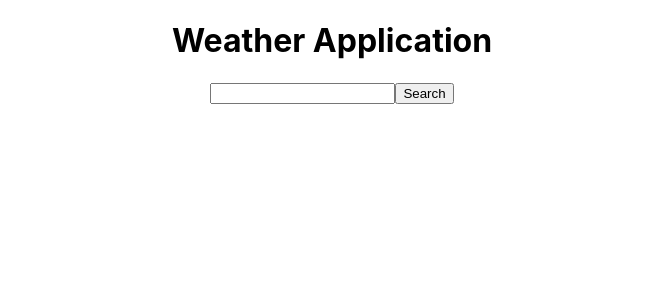
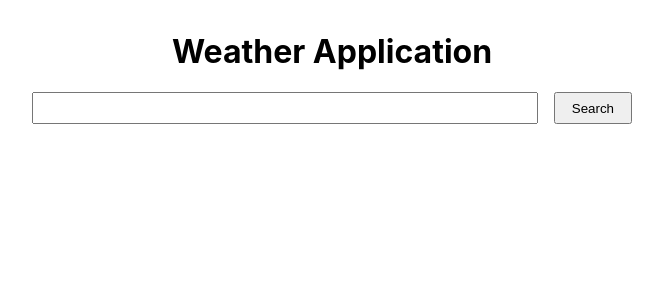
Before and after one commit to ArnoldGrosberg/weather-test, a React (Create React App) app: page / in a window 1280 px wide. Shown: the top 300 px of the page, without its empty margins (308-971 px from the left). Built offline with nearby package versions, Linux system fonts and the light colour scheme; what miragejs would draw is missing.

Commit message:
5. Make search a seperate component and 6. change the way how search looks and works

```diff
--- a/src/App.css
+++ b/src/App.css
@@ -1,4 +1,6 @@
 .App {
+  width: 600px;
+  margin: 2rem auto;
   text-align: center;
 }
 
@@ -32,6 +34,7 @@
   from {
     transform: rotate(0deg);
   }
+
   to {
     transform: rotate(360deg);
   }
--- a/src/App.js
+++ b/src/App.js
@@ -1,35 +1,14 @@
 import { useState } from 'react';
 import './App.css';
-
+import Search from './components/Search'
 import { createMockServer } from './createMockServer';
 
 if (process.env.NODE_ENV === 'development') {
   createMockServer();
 }
 
-function App() {
-  const [query, setQuery] = useState('');
-  const [searchResults, setSearchResults] = useState([])
+const WeatherApplication = () => {
   const [selected, setSelected] = useState([])
-
-  const inputChangeHandler = (event) => {
-    setQuery(event.target.value);
-  }
-
-  const buttonClickHandler = () => {
-    fetch(`http://api.openweathermap.org/geo/1.0/direct?q=${query}&limit=5`)
-      .then((result) => {
-        return result.json();
-      })
-      .then((cities) => {
-        setSearchResults(cities.map((city) => ({
-          name: city.name,
-          country: city.country,
-          lat: city.lat,
-          lon: city.lon
-        })))
-      })
-  }
 
   const selectCity = (city) => {
     setSelected([city, ...selected])
@@ -38,13 +17,7 @@ function App() {
   return (
     <div className="App">
       <h1>Weather Application</h1>
-      <input type="text" data-testid="search-input" onChange={inputChangeHandler} />
-      <button data-testid="search-button" onClick={buttonClickHandler}>Search</button>
-
-      <div data-testid="search-results">
-        {searchResults.map((city) => <div key={`${city.lat}-${city.lon}`} onClick={() => selectCity(city)}>{city.name}, {city.lat}, {city.lon}
-        </div>)}
-      </div>
+      <Search onSelectItem={selectCity}/>
 
       <div data-testid="my-weather-list">
         {selected && selected.map((city) => <div key={`${city.lat}-${city.lon}`}> {city.name}</div>)}
@@ -53,4 +26,4 @@ function App() {
   );
 }
 
-export default App;
+export default WeatherApplication;
--- /dev/null
+++ b/src/components/Search.css
@@ -0,0 +1,37 @@
+.input-container {
+    display: flex;
+    gap: 1rem;
+    align-items: center;
+}
+
+.input-container input {
+    padding: 0.4rem 1rem;
+    width: 100%;
+}
+
+.input-container button {
+    padding: 0.4rem 1rem;
+}
+
+.search-results {
+    margin: 0.5rem 0;
+    border: 1px solid #efefef;
+}
+
+.search-result {
+    padding: 0.4rem 0.4rem;
+    cursor: pointer;
+    font-size: 0.8rem;
+    display: flex;
+    gap: 1rem;
+    align-items: center;
+}
+
+.search-result:hover {
+    background-color: #efefef;
+}
+
+.search-result .city-location {
+    margin-left: auto;
+    color: #ccc;
+}
--- /dev/null
+++ b/src/components/Search.js
@@ -0,0 +1,53 @@
+import { useState } from 'react';
+import './Search.css';
+
+const Search = ({ onSelectItem }) => {
+    const [query, setQuery] = useState('');
+    const [searchResults, setSearchResults] = useState([])
+    const [selected, setSelected] = useState([])
+
+    const inputChangeHandler = (event) => {
+        setQuery(event.target.value);
+    }
+
+    const buttonClickHandler = () => {
+        fetch(`http://api.openweathermap.org/geo/1.0/direct?q=${query}&limit=5`)
+            .then((result) => {
+                return result.json();
+            })
+            .then((cities) => {
+                setSearchResults(cities.map((city) => ({
+                    name: city.name,
+                    country: city.country,
+                    lat: city.lat,
+                    lon: city.lon
+                })))
+            })
+    }
+
+    const onSelect = (city) => {
+        onSelectItem(city)
+        setSearchResults([])
+    }
+
+    return (
+        <div className="search-container">
+            <div className="input-container">
+                <input type="text" data-testid="search-input" onChange={inputChangeHandler} />
+                <button data-testid="search-button" onClick={buttonClickHandler}>Search</button>
+            </div>
+
+            {searchResults.length > 0 &&
+                <div data-testid="search-results" className="search-results">
+                    {searchResults.map((city) =>
+                        <div className="search-result" key={`${city.lat}-${city.lon}`} onClick={() => onSelect(city)}>
+                            <span className="city-name">{city.name}</span>
+                            <span className="city-location">{city.lat}, {city.lon}</span>
+                        </div>)}
+                </div>
+            }
+        </div>
+    );
+}
+
+export default Search;
```
Also changed, not shown: 1 other file (tests, documents, lock files or other folders).
